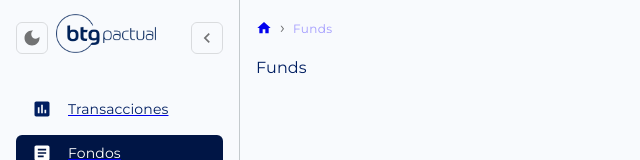
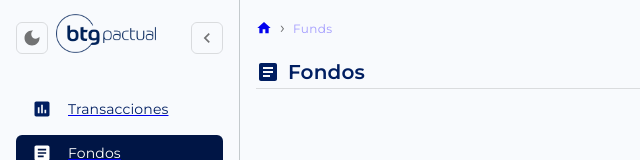
Before and after one commit to wthoutjc/btg-frontend, a React (Vite) app: page /funds in a window 1280 px wide. Shown: the top 160 px of the page, without its empty margins (0-640 px from the left). Built offline with nearby package versions, Linux system fonts and the light colour scheme; no server answers.

Commit message:
funds get done

```diff
--- a/src/components/funds/Funds.tsx
+++ b/src/components/funds/Funds.tsx
@@ -1,5 +1,59 @@
+import { useEffect, useState } from "react";
+import { Box, Divider, Typography } from "@mui/material";
+
+// Icons
+import ArticleIcon from "@mui/icons-material/Article";
+
+// Interfaces
+import { Fund } from "../../libs";
+
+// UI
+import { EnhancedTable } from "../ui";
+
+// Dictionaries
+import { fundsDict } from "./FundsDict";
+
+// Services, Parsers and Actions
+import { getFunds } from "../../services";
+import { parseFundsData } from "../../libs/parsers/parse-funds";
+
 const Funds = () => {
-  return <div>Funds</div>;
+  const [funds, setFunds] = useState<Fund[]>([]);
+
+  useEffect(() => {
+    getFunds().then((funds) => setFunds(funds));
+  }, []);
+
+  return (
+    <Box
+      component={"section"}
+      id="btg-funds"
+      aria-label="BTG Funds"
+      aria-labelledby="btg-funds"
+    >
+      <Box
+        sx={{
+          display: "flex",
+          alignItems: "center",
+        }}
+      >
+        <ArticleIcon fontSize="medium" />
+        <Typography variant="h6" sx={{ ml: 1 }} fontWeight={600}>
+          Fondos
+        </Typography>
+      </Box>
+      <Divider sx={{ mb: 2 }} />
+      {funds.length > 0 && (
+        <EnhancedTable
+          rows={parseFundsData(funds)}
+          dict={fundsDict}
+          actions={[]}
+          total={20}
+          readonly
+        />
+      )}
+    </Box>
+  );
 };
 
 export { Funds };
--- /dev/null
+++ b/src/components/funds/FundsDict.ts
@@ -0,0 +1,6 @@
+export const fundsDict = {
+  name: "Nombre",
+  minimum_amount: "Monto mínimo",
+  category: "Categoría",
+  created_at: "Fecha de creación",
+};
--- a/src/components/transactions/Transactions.tsx
+++ b/src/components/transactions/Transactions.tsx
@@ -7,11 +7,15 @@ import AssessmentIcon from "@mui/icons-material/Assessment";
 // Interfaces
 import { Transaction } from "../../libs/interfaces/transaction";
 
-// Services
+// UI
+import { EnhancedTable } from "../ui";
+
+// Dictionaries
+import { transactionsDict } from "./TransactionsDict";
+
+// Services, Parsers and Actions
 import { getTransactions } from "../../services/transactions";
-import { EnhancedTable } from "../ui";
 import { parseTransactionData } from "../../libs/parsers/parse-transactions";
-import { transactionsDict } from "./TransactionsDict";
 import { TableActions } from "../../libs";
 
 const actions: TableActions[] = [TableActions.read];
@@ -24,10 +28,6 @@ const Transactions = () => {
       setTransactions(transactions)
     );
   }, []);
-
-  useEffect(() => {
-    console.log(transactions);
-  }, [transactions]);
 
   return (
     <Box
--- a/src/libs/interfaces/transaction.d.ts
+++ b/src/libs/interfaces/transaction.d.ts
@@ -1,23 +1,21 @@
-import { Fund } from "./fund";
-
 export interface Transaction {
   id: string;
-  fund: Fund;
+  fund: TransactionFund;
   amount: number;
   transaction_type: TransactionType;
   created_at: Date;
 }
 
-export enum Category {
-  Fpv = "FPV",
+export interface TransactionFund {
+  id: string;
+  name: string;
+  minimum_amount: number;
+  category: Category;
 }
 
-export enum ID {
-  The66920Eaf7E3E6860Db7D1923 = "66920eaf7e3e6860db7d1923",
-}
-
-export enum Name {
-  FpvBtgPactualRecaudadora = "FPV_BTG_PACTUAL_RECAUDADORA",
+export enum Category {
+  FPV = "FPV",
+  FIC = "FIC",
 }
 
 export enum TransactionType {
--- /dev/null
+++ b/src/libs/parsers/index.ts
@@ -0,0 +1,2 @@
+export * from "./parse-funds";
+export * from "./parse-transactions";
--- /dev/null
+++ b/src/libs/parsers/parse-funds.ts
@@ -0,0 +1,14 @@
+// Interfaces
+import { Fund } from "../interfaces";
+
+// Dayjs
+import dayjs from "dayjs";
+
+const parseFundsData = (data: Fund[]) => {
+  return data.map((item) => ({
+    ...item,
+    created_at: dayjs(item.created_at).format("DD/MM/YYYY HH:mm:ss"),
+  }));
+};
+
+export { parseFundsData };
--- /dev/null
+++ b/src/services/funds.ts
@@ -0,0 +1,14 @@
+import { Fund } from "../libs/interfaces";
+import { api } from "../utils";
+
+const getFunds = async () => {
+  try {
+    const response = await api.get<Fund[]>(`/funds/all`);
+    return response.data;
+  } catch (error) {
+    console.error(error);
+    return [];
+  }
+};
+
+export { getFunds };
--- /dev/null
+++ b/src/services/index.ts
@@ -0,0 +1,2 @@
+export * from "./funds";
+export * from "./transactions";
```
Also changed, not shown: src/libs/interfaces/fund.d.ts (+4 -3 lines).
